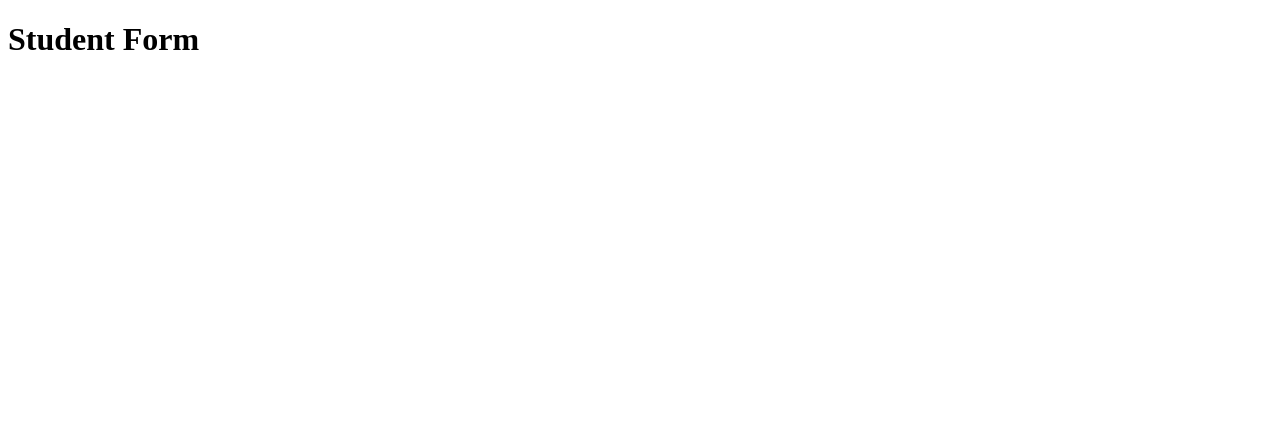
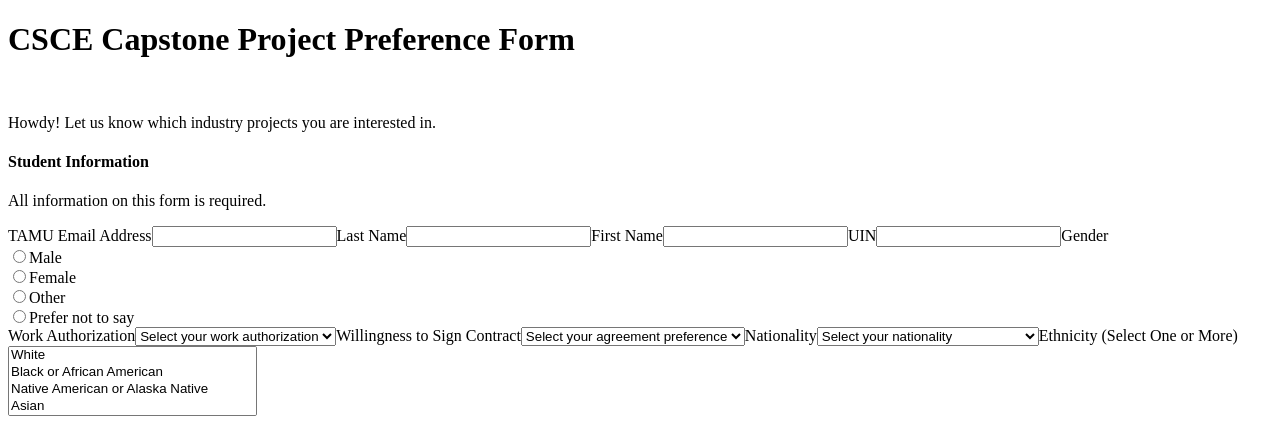
Before and after one commit to Shripad1020/capstone-matching, a Next.js app: page /studentform in a window 1280 px wide. Shown: the top 448 px of the page. Built offline with nearby package versions, Linux system fonts and the light colour scheme.

Commit message:
created student form

```diff
--- a/src/app/globals.css
+++ b/src/app/globals.css
@@ -1,4 +1,4 @@
-@tailwind base;
+/* @tailwind base;
 @tailwind components;
 @tailwind utilities;
 
@@ -30,4 +30,4 @@
   .text-balance {
     text-wrap: balance;
   }
-}
+} */
--- /dev/null
+++ b/src/app/studentform/ContractSigns.js
@@ -0,0 +1,17 @@
+import { contractSigns } from "./constants";
+
+export default function ContractSigns() {
+	return (
+		<>
+			<label htmlFor="contract-sign">Willingness to Sign Contract</label>
+			<select id="contract-sign" required>
+				<option value="" disabled selected>Select your agreement preference</option>
+				{contractSigns.map(workAuth => (
+					<option key={workAuth} value={workAuth.toLowerCase().replace(/\s+/g, '-')}>
+						{workAuth}
+					</option>
+				))}
+			</select>
+		</>
+	)
+}
--- /dev/null
+++ b/src/app/studentform/Ethnicities.js
@@ -0,0 +1,16 @@
+import { ethnicities } from "./constants";
+
+export default function Ethnicities() {
+	return (
+		<>
+			<label htmlFor="ethnicity">Ethnicity (Select One or More)</label>
+			<select name="ethnicities" multiple required>
+				{ethnicities.map(ethnicity => (
+					<option key={ethnicity} value={ethnicity.toLowerCase().replace(/\s+/g, '-')}>
+						{ethnicity}
+					</option>
+				))}
+			</select>
+		</>
+	)
+}
--- /dev/null
+++ b/src/app/studentform/Nationalities.js
@@ -0,0 +1,17 @@
+import { nationalities } from "./constants"
+
+export default function Nationalities() {
+	return (
+		<>
+			<label htmlFor="nationality">Nationality</label>
+			<select id="nationality" required>
+				<option value="" disabled selected>Select your nationality</option>
+				{nationalities.map(nationality => (
+					<option key={nationality} value={nationality.toLowerCase().replace(/\s+/g, '-')}>
+						{nationality}
+					</option>
+				))}
+			</select>
+		</>
+	)
+}
--- /dev/null
+++ b/src/app/studentform/WorkAuths.js
@@ -0,0 +1,17 @@
+import { workAuths } from "./constants";
+
+export default function WorkAuths() {
+	return (
+		<>
+			<label htmlFor="work-authorization">Work Authorization</label>
+			<select id="work-authorization" required>
+				<option value="" disabled selected>Select your work authorization</option>
+				{workAuths.map(workAuth => (
+					<option key={workAuth} value={workAuth.toLowerCase().replace(/\s+/g, '-')}>
+						{workAuth}
+					</option>
+				))}
+			</select>
+		</>
+	)
+}
--- /dev/null
+++ b/src/app/studentform/constants.js
@@ -0,0 +1,220 @@
+export const workAuths  = [
+	"US Citizen",
+	"Permanent Resident",
+	"Work Visa",
+	"Student Visa",
+	"Not Authorized to Work"
+];
+
+export const contractSigns = [
+	"Not Willing at All",
+	"NDA Only",
+	"IP Onl",
+	"Ok with Any Agreements"
+];
+
+export const nationalities = [
+	"Afghan",
+	"Albanian",
+	"Algerian",
+	"American",
+	"Andorran",
+	"Angolan",
+	"Antiguans",
+	"Argentinean",
+	"Armenian",
+	"Australian",
+	"Austrian",
+	"Azerbaijani",
+	"Bahamian",
+	"Bahraini",
+	"Bangladeshi",
+	"Barbadian",
+	"Barbudans",
+	"Batswana",
+	"Belarusian",
+	"Belgian",
+	"Belizean",
+	"Beninese",
+	"Bhutanese",
+	"Bolivian",
+	"Bosnian",
+	"Brazilian",
+	"British",
+	"Bruneian",
+	"Bulgarian",
+	"Burkinabe",
+	"Burmese",
+	"Burundian",
+	"Cambodian",
+	"Cameroonian",
+	"Canadian",
+	"Cape Verdean",
+	"Central African",
+	"Chadian",
+	"Chilean",
+	"Chinese",
+	"Colombian",
+	"Comoran",
+	"Congolese",
+	"Congolese (Democratic Republic)",
+	"Costa Rican",
+	"Croatian",
+	"Cuban",
+	"Cypriot",
+	"Czech",
+	"Danish",
+	"Djibouti",
+	"Dominican",
+	"Dutch",
+	"East Timorese",
+	"Ecuadorean",
+	"Egyptian",
+	"Emirian",
+	"Equatorial Guinean",
+	"Eritrean",
+	"Estonian",
+	"Ethiopian",
+	"Fijian",
+	"Filipino",
+	"Finnish",
+	"French",
+	"Gabonese",
+	"Gambian",
+	"Georgian",
+	"German",
+	"Ghanaian",
+	"Greek",
+	"Grenadian",
+	"Guatemalan",
+	"Guinea-Bissauan",
+	"Guinean",
+	"Guyanese",
+	"Haitian",
+	"Herzegovinian",
+	"Honduran",
+	"Hungarian",
+	"I-Kiribati",
+	"Icelander",
+	"Indian",
+	"Indonesian",
+	"Iranian",
+	"Iraqi",
+	"Irish",
+	"Israeli",
+	"Italian",
+	"Ivorian",
+	"Jamaican",
+	"Japanese",
+	"Jordanian",
+	"Kazakhstani",
+	"Kenyan",
+	"Kittian and Nevisian",
+	"Kuwaiti",
+	"Kyrgyz",
+	"Laotian",
+	"Latvian",
+	"Lebanese",
+	"Liberian",
+	"Libyan",
+	"Liechtensteiner",
+	"Lithuanian",
+	"Luxembourger",
+	"Macedonian",
+	"Malagasy",
+	"Malawian",
+	"Malaysian",
+	"Maldivan",
+	"Malian",
+	"Maltese",
+	"Marshallese",
+	"Mauritanian",
+	"Mauritian",
+	"Mexican",
+	"Micronesian",
+	"Moldovan",
+	"Monacan",
+	"Mongolian",
+	"Moroccan",
+	"Mosotho",
+	"Motswana",
+	"Mozambican",
+	"Namibian",
+	"Nauruan",
+	"Nepalese",
+	"New Zealander",
+	"Nicaraguan",
+	"Nigerian",
+	"Nigerien",
+	"North Korean",
+	"Norwegian",
+	"Omani",
+	"Pakistani",
+	"Palauan",
+	"Panamanian",
+	"Papua New Guinean",
+	"Paraguayan",
+	"Peruvian",
+	"Polish",
+	"Portuguese",
+	"Qatari",
+	"Romanian",
+	"Russian",
+	"Rwandan",
+	"Saint Lucian",
+	"Salvadoran",
+	"Samoan",
+	"San Marinese",
+	"Sao Tomean",
+	"Saudi",
+	"Scottish",
+	"Senegalese",
+	"Serbian",
+	"Seychellois",
+	"Sierra Leonean",
+	"Singaporean",
+	"Slovakian",
+	"Slovenian",
+	"Solomon Islander",
+	"Somali",
+	"South African",
+	"South Korean",
+	"Spanish",
+	"Sri Lankan",
+	"Sudanese",
+	"Surinamer",
+	"Swazi",
+	"Swedish",
+	"Swiss",
+	"Syrian",
+	"Taiwanese",
+	"Tajik",
+	"Tanzanian",
+	"Thai",
+	"Togolese",
+	"Tongan",
+	"Trinidadian or Tobagonian",
+	"Tunisian",
+	"Turkish",
+	"Tuvaluan",
+	"Ugandan",
+	"Ukrainian",
+	"Uruguayan",
+	"Uzbekistani",
+	"Venezuelan",
+	"Vietnamese",
+	"Welsh",
+	"Yemenite",
+	"Zambian",
+	"Zimbabwean"
+];
+
+export const ethnicities = [
+	"White",
+	"Black or African American",
+	"Native American or Alaska Native",
+	"Asian",
+	"Hispanic or Latino",
+	"Native Hawaiian or Other Pacific Islander",
+	"Other"
+];
--- a/src/app/studentform/page.js
+++ b/src/app/studentform/page.js
@@ -1,7 +1,55 @@
+import WorkAuths from "./WorkAuths";
+import ContractSigns from "./ContractSigns";
+import Nationalities from "./Nationalities";
+import Ethnicities from "./Ethnicities";
+
 export default function StudentForm() {
 	return (
-		<>
-		<h1>Student Form</h1>
-		</>
+		<div>
+			<h1>CSCE Capstone Project Preference Form</h1>
+			<br/>
+			<p>Howdy! Let us know which industry projects you are interested in.</p>
+			{/* TODO:
+				make config file where admin can control date and time for submission of the form and display here */}
+			<h4>Student Information</h4>
+			<p> All information on this form is required.</p>
+			<form>
+				<label htmlFor="email">TAMU Email Address</label>
+				<input type="email" id="email" required></input>
+
+				<label htmlFor="last-name">Last Name</label>
+				<input type="text" id="last-name" required></input>
+
+				<label htmlFor="first-name">First Name</label>
+				<input type="text" id="first-name" required></input>
+
+				<label htmlFor="uin">UIN</label>
+				<input type="number" id="uin" required></input>
+
+				<label htmlFor="gender">Gender</label>
+				<div>
+					<input type="radio" id="male" name="gender" value="male" required />
+					<label htmlFor="male">Male</label>
+				</div>
+				<div>
+					<input type="radio" id="female" name="gender" value="female" required />
+					<label htmlFor="female">Female</label>
+				</div>
+				<div>
+					<input type="radio" id="other" name="gender" value="other" required />
+					<label htmlFor="other">Other</label>
+				</div>
+				<div>
+					<input type="radio" id="prefer-not-to-say" name="gender" value="prefer-not-to-say" required />
+					<label htmlFor="prefer-not-to-say">Prefer not to say</label>
+				</div>
+
+				<WorkAuths/>
+				<ContractSigns/>
+				<Nationalities/>
+				<Ethnicities/>
+
+			</form>
+		</div>
 	);
 }
```
